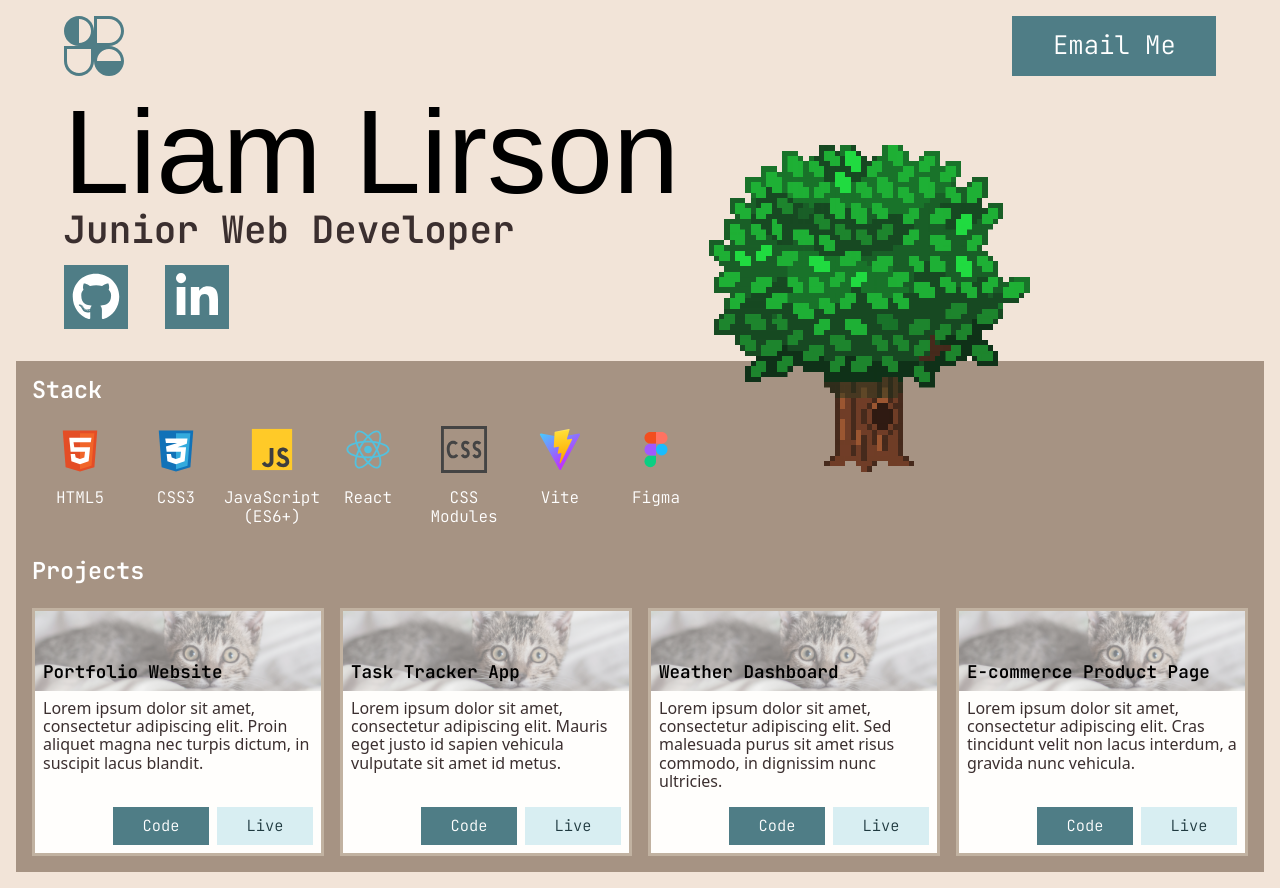
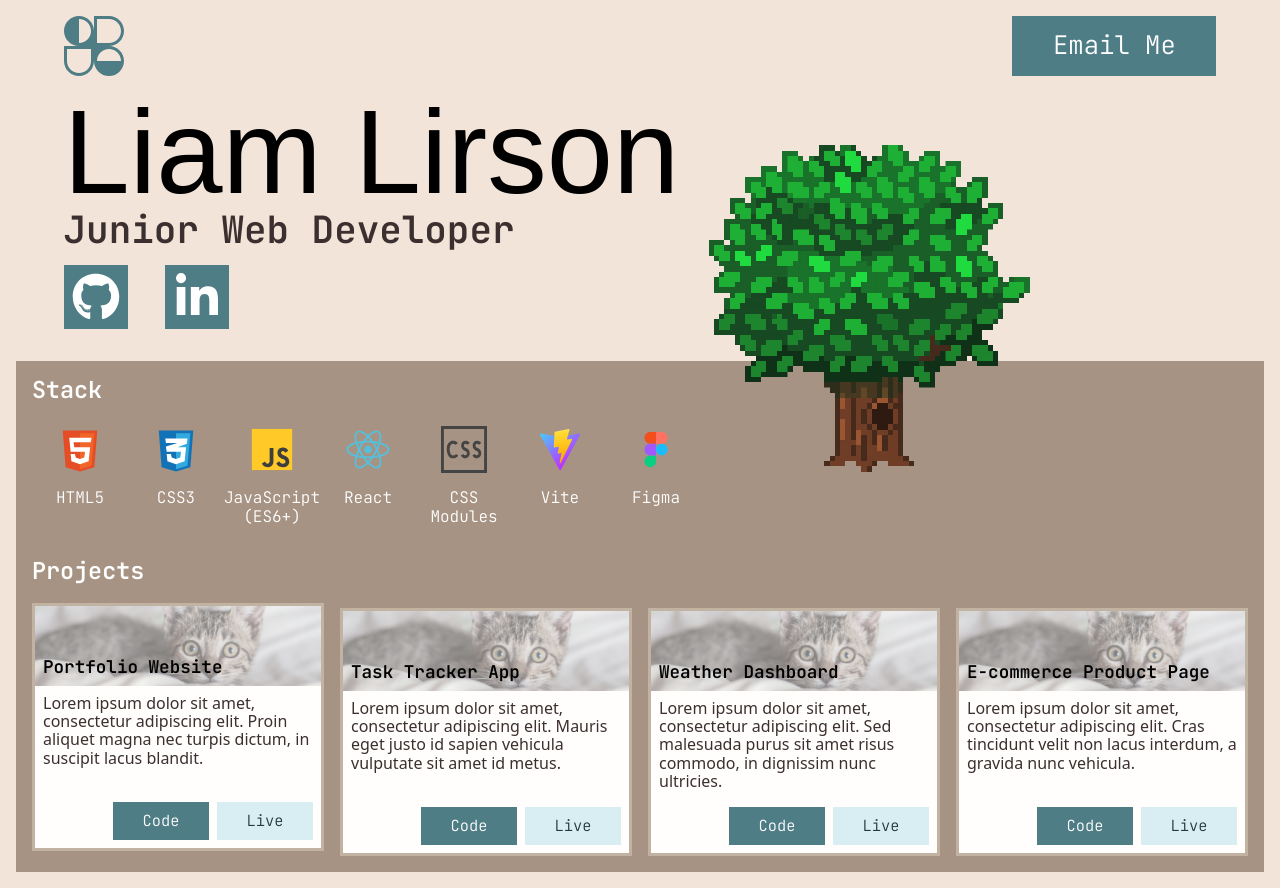
Before and after one commit to Liam-JL/portfolio, a React (Vite) app: page / in a window 1280 px wide. In both pictures the pointer is over the element 178 px from the left and 731 px from the top of the page. Built offline with nearby package versions, Linux system fonts and the light colour scheme; a web font is replaced by a local one.

Commit message:
Add transition to project card on hover

```diff
--- a/src/components/ProjectCard/ProjectCard.module.css
+++ b/src/components/ProjectCard/ProjectCard.module.css
@@ -5,6 +5,11 @@
     display: flex;
     flex-direction: column;
     border: solid 3px var(--color-border-on-card);
+    transition: transform 0.2s ease-in-out;
+}
+
+.card:hover {
+    transform: translateY(-5px);
 }
 
 .cardHeader {
```
